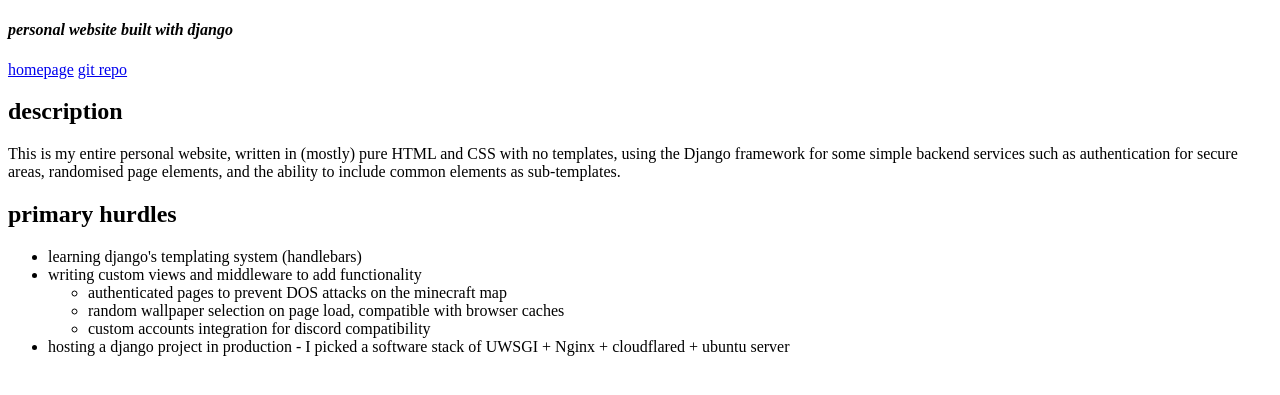
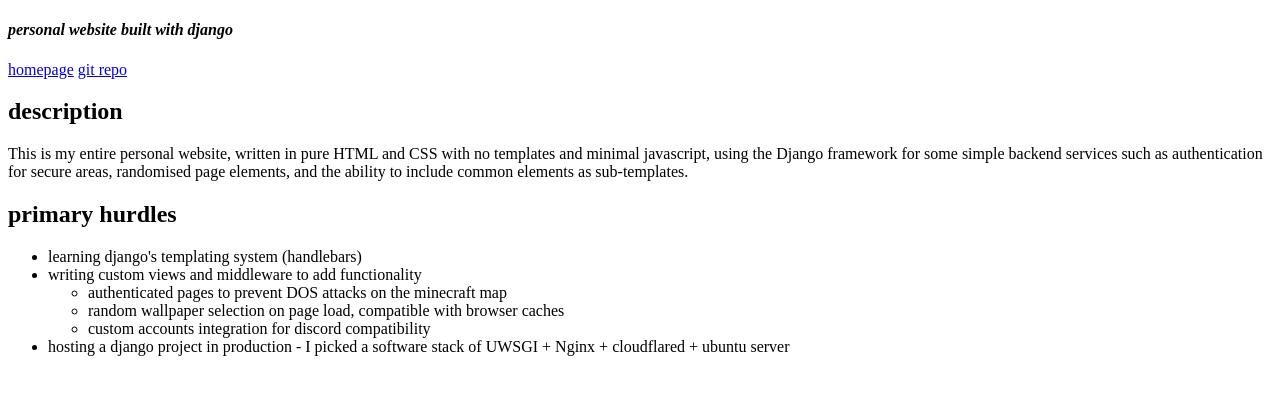
Before and after one commit to quagsirus/catpowered.net, a Django app: template templates/me/projects/website.html in a window 1280 px wide. Shown: the top 395 px of the page. Run offline with Django 4.2, Linux system fonts and the light colour scheme; the template is opened without the code that fills it, so the values that code supplies are empty; some libraries are stand-ins or nearby versions.

Commit message:
tweaked wording of website project

```diff
--- a/templates/me/projects/website.html
+++ b/templates/me/projects/website.html
@@ -15,7 +15,7 @@
         <a href="https://github.com/quagsirus/catpowered.net">git repo</a>
         <br />
         <h2>description</h2>
-        <p>This is my entire personal website, written in (mostly) pure HTML and CSS with no templates, using the Django framework for some simple backend services such as authentication for secure areas, randomised page elements, and the ability to include common elements as sub-templates.</p>
+        <p>This is my entire personal website, written in pure HTML and CSS with no templates and minimal javascript, using the Django framework for some simple backend services such as authentication for secure areas, randomised page elements, and the ability to include common elements as sub-templates.</p>
         <h2>primary hurdles</h2>
         <ul>
             <li>learning django's templating system (handlebars)</li>
```
